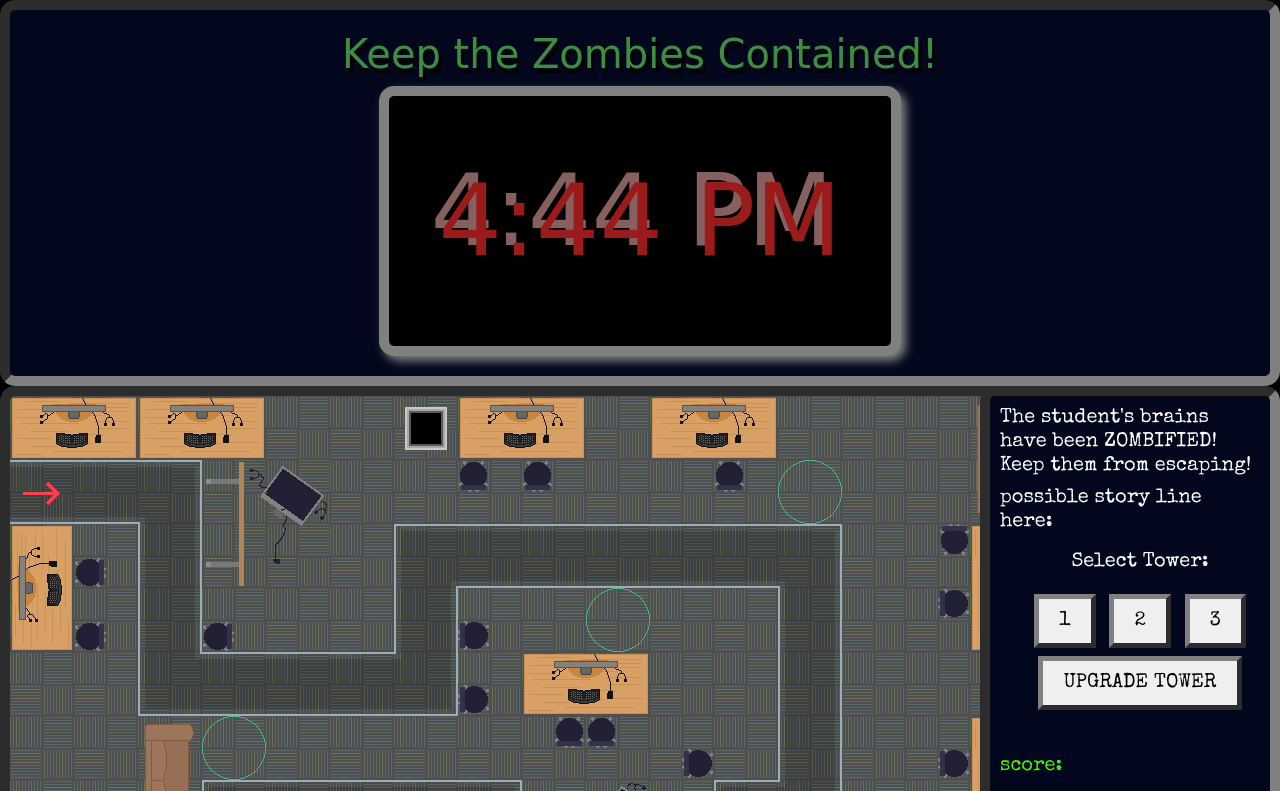
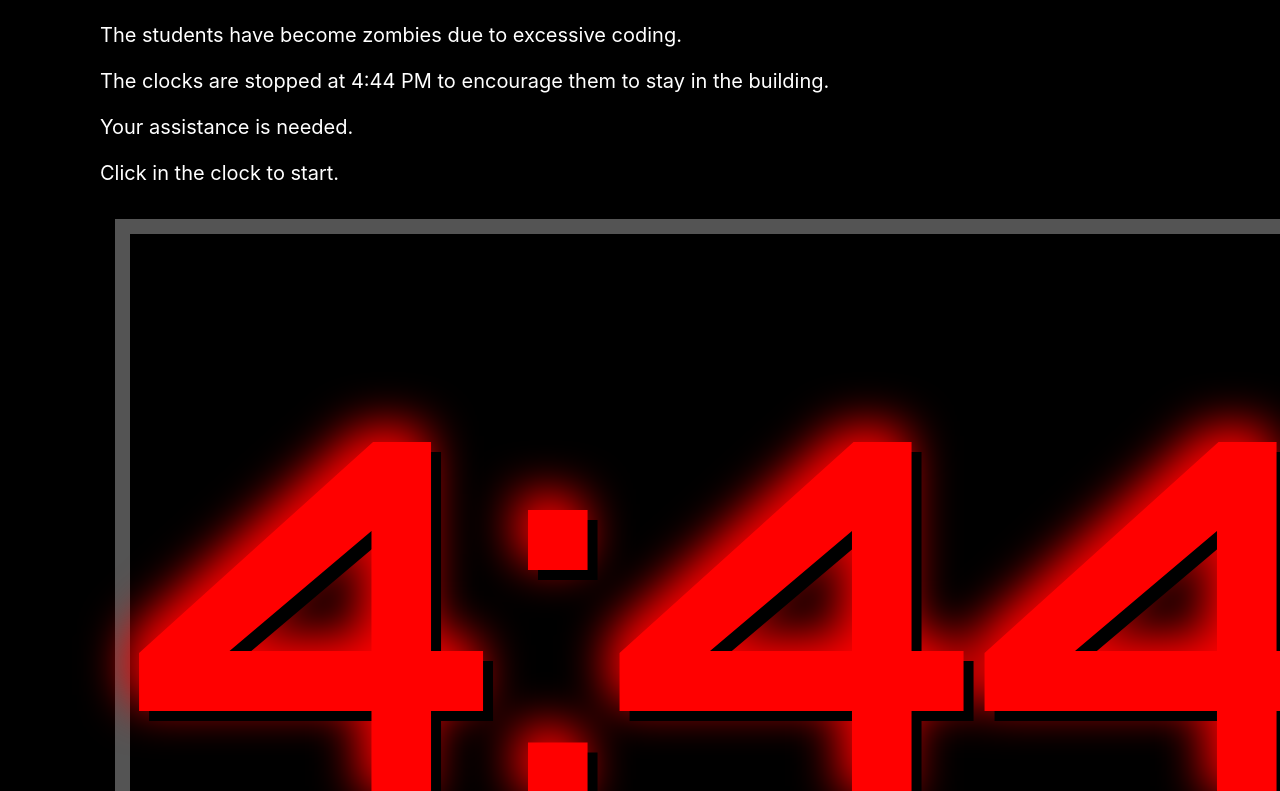
Before and after one commit to lillianTheuma/towerDefense, a website built with webpack: page src/index.html in a window 1280 px wide. Shown: the top 791 px of the page. Built offline with nearby package versions, Linux system fonts and the light colour scheme; a web font is replaced by a local one.

Commit message:
style start button

```diff
--- a/src/index.html
+++ b/src/index.html
@@ -2,21 +2,27 @@
 <html>
 <head>
   <link href="https://fonts.googleapis.com/css?family=Finger+Paint|Special+Elite&display=swap" rel="stylesheet">
+  <link href="https://fonts.googleapis.com/css?family=Orbitron:600&display=swap" rel="stylesheet">
+
 
   <title>Coded Out Brains</title>
 </head>
 <body>
+  <div class="startButton">
+    <p>The students have become zombies due to excessive coding.</p>
+    <p>The clocks are stopped at 4:44 PM to encourage them to stay in the building.</p>
+    <p>Your assistance is needed.</p>
+    <p>Click in the clock to start.</p>
+    <button class="button" id="start" type="button" name="button"><span id='time'>4:44 PM</span></button>
+  </div>
   <div class="gameDisplay">
 
   <div id="zombieFont">
     <h1>Keep the Zombies Contained!</h1>
-    <div class="startButton">
-      <button class="button" id="start" type="button" name="button">4:44 PM</button>
-    </div>
   </div>
 
     <div id="dialog">
-      <h5>The student's brains have been ZOMBIFIED!<br>Keep them from escaping!</h5>
+      <p>The student's brains have been ZOMBIFIED!<br>Keep them from escaping!</p>
       <p>possible story line here:</p>
 
           <div class='towerDisplayGroup' id="towerSelection">
--- a/src/styles.css
+++ b/src/styles.css
@@ -1,5 +1,6 @@
-body{
-  /* background-color: #03050C; */
+@font-face{
+ font-family:'digital-clock-font';
+ src: url('https://www.1001fonts.com/digital+clock-fonts.html');
 }
 
 .gameDisplay{
@@ -19,39 +20,58 @@ body{
   position:fixed;
   font-family: 'Finger Paint', cursive;
   color:red;
-  text-shadow: black 3px 5px ;
+  text-shadow: black 3px 10px ;
   padding-top: 100px;
   height:100%;
   width:100%;
+  filter:grayscale(40%);
 }
 
 #gameOverButton {
 padding:50px;
+width:20%;
 font-size: 20px;
 line-height: 20%;
 border-radius: 50px;
 border: black;
 background-color: black;
 color:#66D828;
+box-shadow: grey 2px 10px;
+filter: saturate(300%);
+}
+.startButton{
+  /* display: none; */
+  padding-top: 20px;
+  padding-left: 100px;
+  padding-right: 100px;
+  font-size: 20px;
+  color:white;
+  background-color: black;
+  position: fixed;
+  height:100%;
+  width:100%;
 }
 
 #start {
   background-color: black;
-  font-size: 100px;
+  text-shadow: black 10px 10px;
+  /* padding: 50px; */
+  border-radius: 15px;
+  border: 30px solid black;
+  box-shadow: 5px 5px 10px black;
+  border-style: groove;
+font-family: 'Orbitron', sans-serif;
+}
+#time{
   color: red;
-  text-shadow: -8px -10px #A35855;
-  padding: 50px;
-  border-radius: 15px;
-  border: 10px solid grey;
-  filter: grayscale(50%);
-  box-shadow: 5px 5px 10px grey;
-
+  font-size: 500px;
+  filter: drop-shadow(-3mm -4mm 6mm red);
 }
 
 #zombieFont {
   font-family: 'Finger Paint', cursive;
   color: #3e8e41;
-  text-shadow: black 3px 5px ;
+  text-shadow: black 3px 5px;
   font-size: 30px;
   text-align: center;
   padding: 20px;
@@ -81,7 +101,7 @@ color:#66D828;
 }
 
 #dialog {
-padding: 10px;
+padding: 40px;
 font-family:'Special Elite', cursive;
 font-size: 20px;
 color: white;
```
